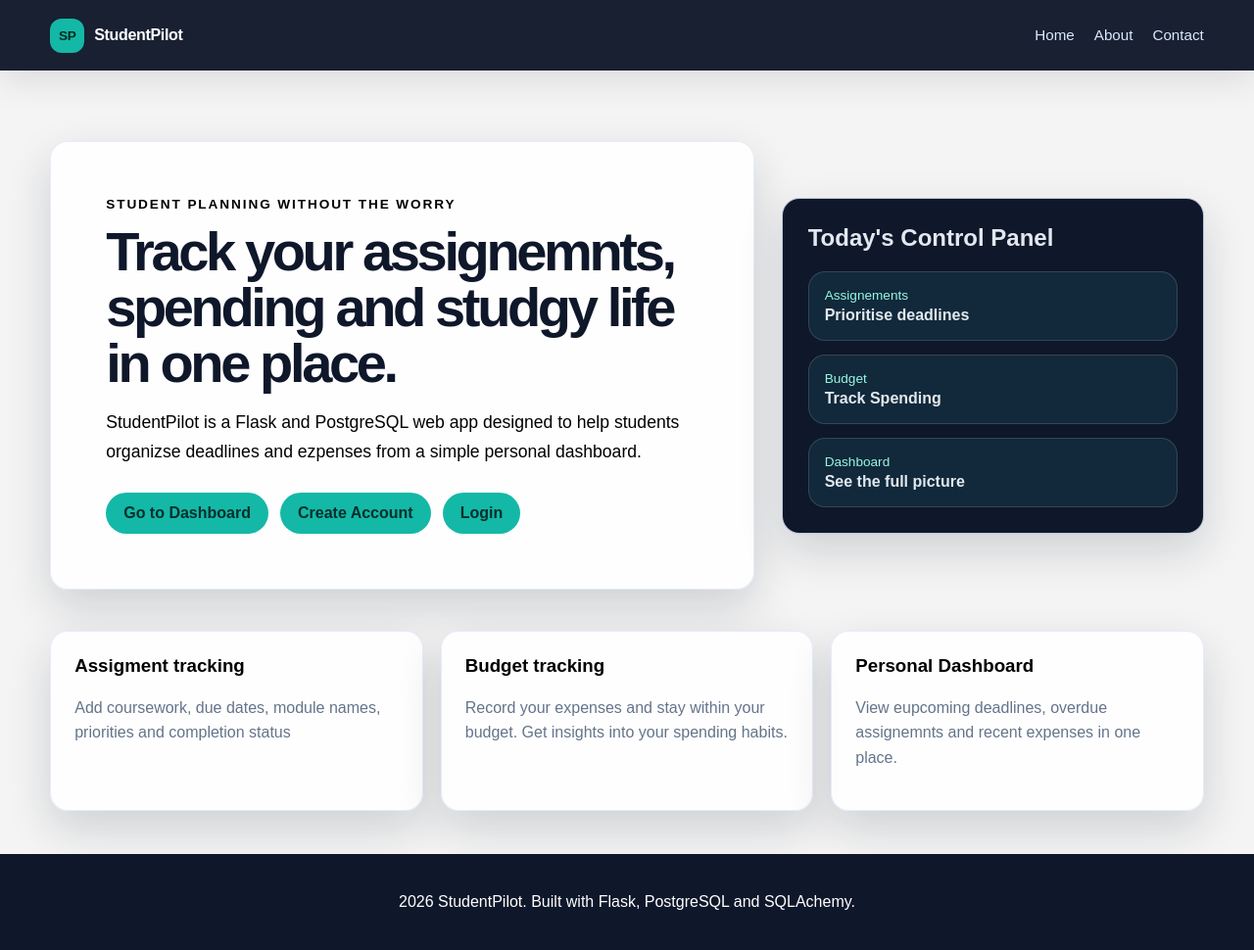
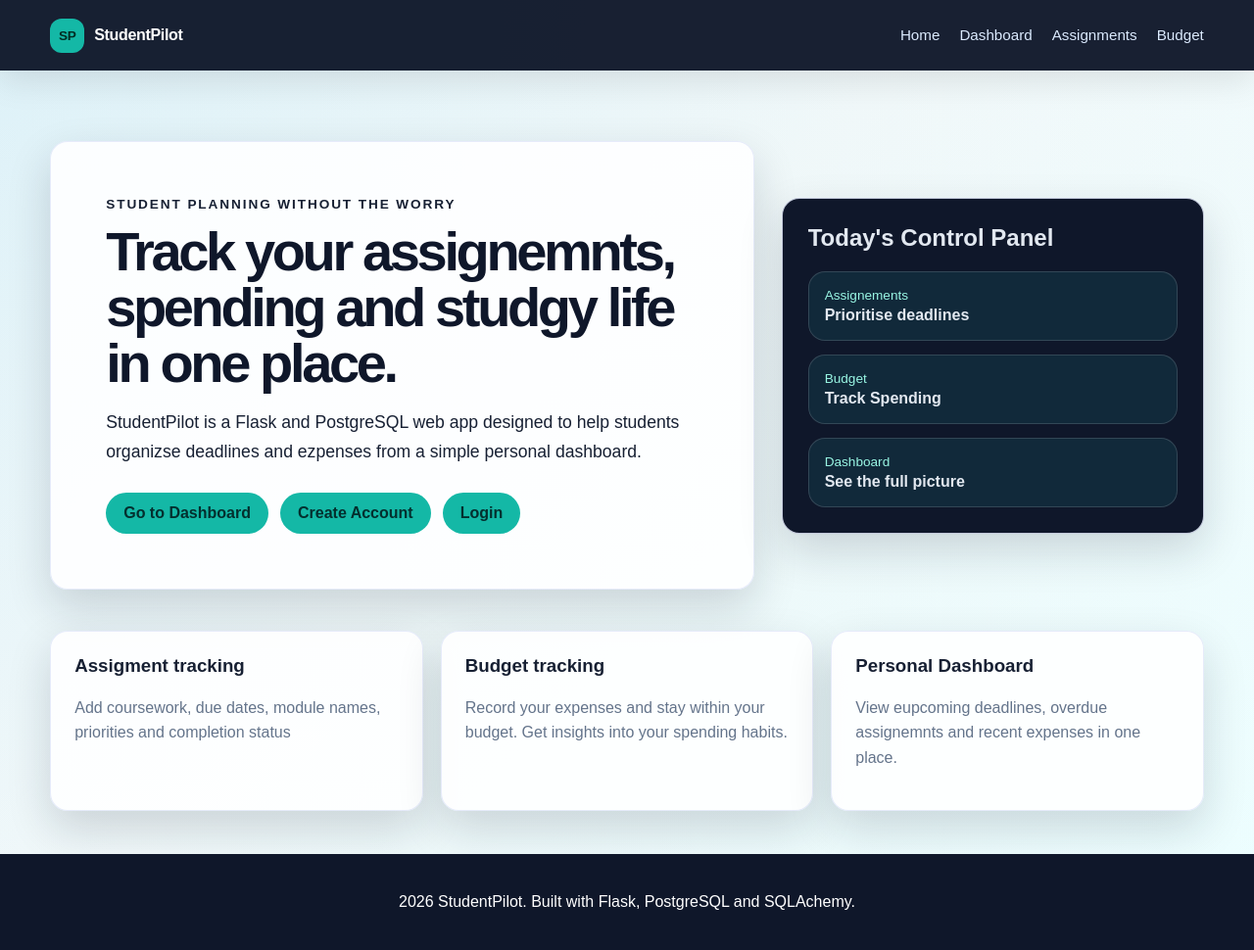
Before and after one commit to ScriptusDigital/Database_Assignment, a Flask app: page / in a window 1280 px wide. Shown: the whole page at 98% size. Run offline with Flask 3, Linux system fonts and the light colour scheme.

Commit message:
build: adding pages and style

```diff
--- a/Static/css/style.css
+++ b/Static/css/style.css
@@ -16,6 +16,7 @@ https://www.w3schools.com/css/css3_variables.asp*/
         --shadow: 0 18px 45px rgba(15, 23, 42, 0.16);
         --bg: #0f172a;
         --muted: #64748b;
+        --text: #172033;
     }
 
     body {
@@ -26,6 +27,10 @@ https://www.w3schools.com/css/css3_variables.asp*/
         min-height: 100vh;
         display: flex;
         flex-direction: column;
+        color: var(--text);
+        background:
+        radial-gradient(circle at top left, rgba(20, 184, 166, 0.08), transparent),
+        linear-gradient(135deg, #eef6ff 0%, #f8fafc 44%, #ecfeff 100%)
     }
 
     /*-----------Header Build -----------*/
@@ -89,6 +94,10 @@ font-size: 0.85rem;
     height: 44px;;
 }
 
+a {
+    color: inherit;
+
+}
 .nav-toggle span {
     display: block;
     width: 22px;
--- a/Templates/base.html
+++ b/Templates/base.html
@@ -25,8 +25,9 @@
 
 <ul class="nav-links" id="navLinks">
   <li><a href="{{ url_for('home') }}">Home</a></li>
-  <li><a href="{{ url_for('about') }}">About</a></li>
-  <li><a href="{{ url_for('contact') }}">Contact</a></li>
+  <li><a href="{{ url_for('dashboard') }}">Dashboard</a></li>
+  <li><a href="{{ url_for('assignments') }}">Assignments</a></li>
+  <li><a href="{{ url_for('budget') }}">Budget</a></li>
 
 
 </ul>
--- a/app.py
+++ b/app.py
@@ -27,7 +27,13 @@ def register():
 def login():
     return render_template('login.html')
 
+@app.route('/budget')
+def budget():
+    return render_template('budget.html')
 
+@app.route('/assignments')
+def assignments():
+    return render_template('assignments.html')
 
 
 if __name__ == '__main__':
```
Also changed, not shown: Templates/assignments.html (added), Templates/budget.html (added).
